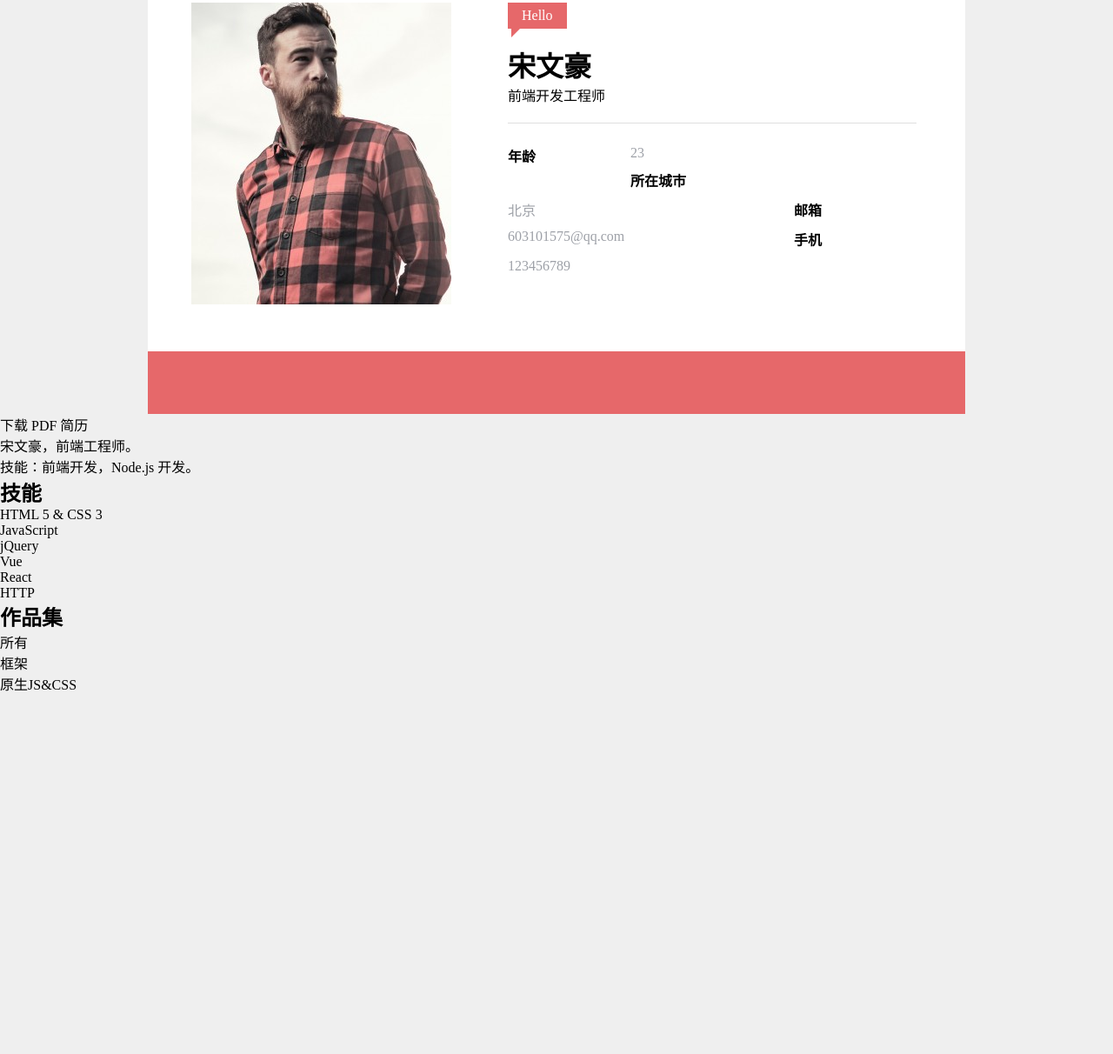
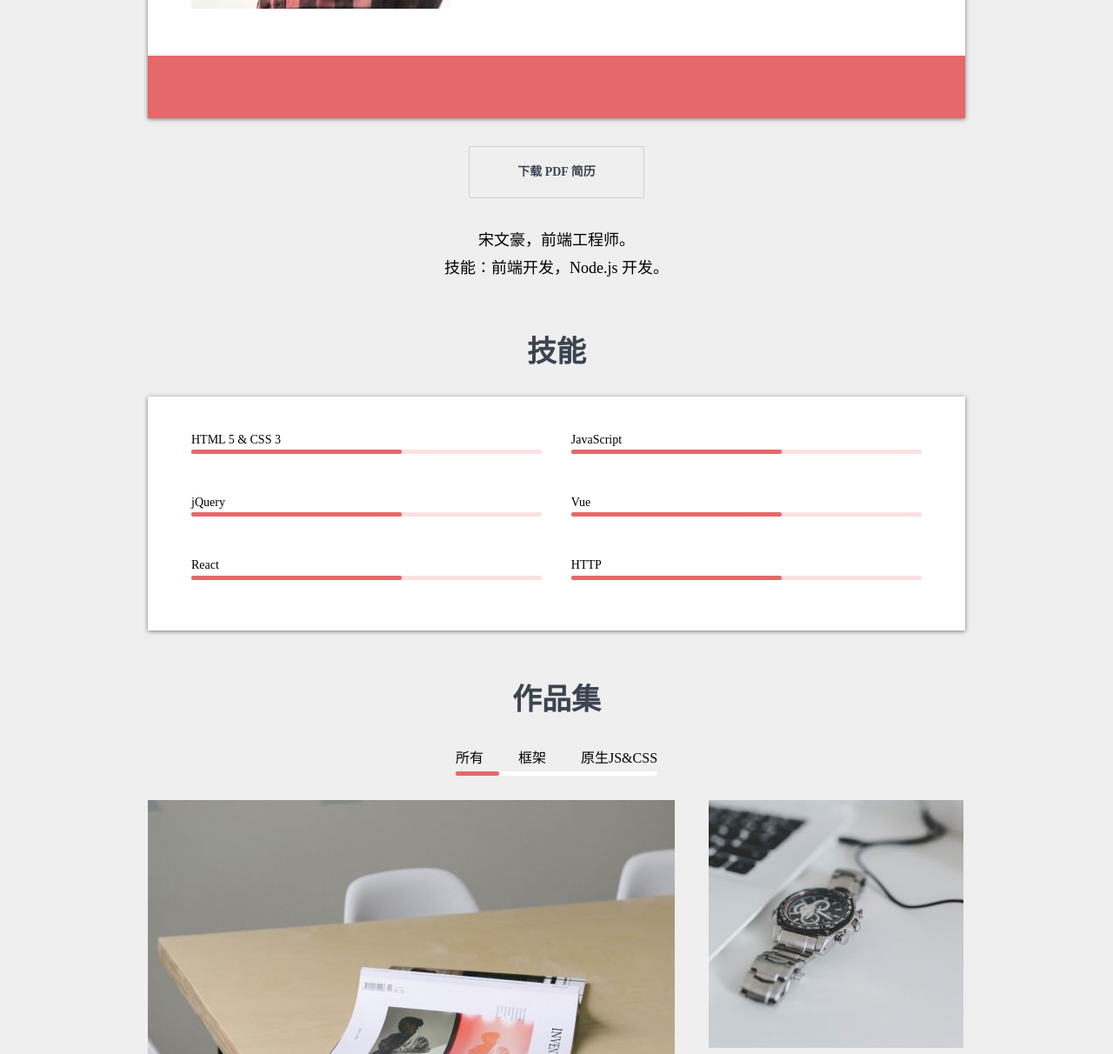
Before and after one commit to VanityEmperor/curriculum-vitae, a plain HTML site: page index.html in a window 1280 px wide. Shown: the part 562-1774 px from the top of the page at 87% size. Before the commit the page ends 1360 px from the top, so only its background shows below. Drawn offline with Linux system fonts and the light colour scheme.

Commit message:
制作按钮、技能条、作品展示区

```diff
--- a/index.html
+++ b/index.html
@@ -36,7 +36,7 @@
     <div class="banner" >
       <div class="mask"></div>
     </div>
-    <main>
+    <main style ="margin-top:-340px">
       <div class="userCard">
         <div class="pictureAndText clearfix">
           <div class="picture">
@@ -79,40 +79,103 @@
           </a>
         </footer>
       </div>
+     <p class="downloadResume-wrapper" >
+      <a class="downloadResume" href="./resume.pdf" target="_blank" download>下载 PDF 简历</a>
+     </p>
 
-      <a class="button" href="#">下载 PDF 简历</a>
-
-      <p>
+      <p class="selfIntroduction">
         宋文豪，前端工程师。<br>
         技能：前端开发，Node.js 开发。
       </p>
 
     </main>
-    <section>
+    <section class="skills">
       <h2>技能</h2>
-      <ol>
-        <li>HTML 5 &amp; CSS 3</li>
-        <li>JavaScript</li>
-        <li>jQuery</li>
-        <li>Vue</li>
-        <li>React</li>
-        <li>HTTP</li>
+      <ol class="clearfix">
+        <li>
+          <h3>
+          HTML 5 &amp; CSS 3
+          </h3>
+         <div class="progressBar">
+           <div class="progress"></div>
+         </div>
+        </li>
+        <li>
+            <h3>
+                JavaScript
+            </h3>
+           <div class="progressBar">
+             <div class="progress"></div>
+           </div>
+        </li>
+        <li>
+            <h3>
+                jQuery
+            </h3>
+           <div class="progressBar">
+             <div class="progress"></div>
+           </div>
+        </li>
+        <li>
+            <h3>
+                Vue
+            </h3>
+           <div class="progressBar">
+             <div class="progress"></div>
+           </div>
+        </li>
+        <li>
+            <h3>
+                React
+            </h3>
+           <div class="progressBar">
+             <div class="progress"></div>
+           </div>
+        </li>
+        <li>
+            <h3>
+                HTTP
+            </h3>
+           <div class="progressBar">
+             <div class="progress"></div>
+           </div>
+        </li>
       </ol>
     </section>
-    <section>
+    <section class="portfolio">
       <h2>作品集</h2>
       <nav>
-        <ol>
-          <li>所有</li>
-          <li>框架</li>
-          <li>原生JS&amp;CSS</li>
+        <ol class="clearfix">
+          <li id="portfolio1">所有</li>
+          <li id="portfolio2">框架</li>
+          <li id="portfolio3">原生JS&amp;CSS</li>
         </ol>
+        <div id="portfolioBar" class="bar state-1">
+          <div class="bar-inner"></div>
+        </div>
       </nav>
+      <script>
+        portfolio1.onclick=function(){
+          portfolioBar.className = 'bar state-1'
+        }
+        portfolio2.onclick=function(){
+          portfolioBar.className = 'bar state-2'
+        }
+        portfolio3.onclick=function(){
+          portfolioBar.className = 'bar state-3'
+        }
+      </script>
 
-      <div class="jobs">
-        <div class="big"></div>
-        <div class="small"></div>
-        <div class="small"></div>
+      <div class="works" style="height: 597px;">
+        <div class="big" style="top:0; left:0;">
+          <img src="./img/1.jpg" alt="作品1">
+        </div>
+        <div class="small" style="top:0; left:645px;">
+            <img src="./img/2.jpg" alt="作品2">
+        </div>
+        <div class="small" style="top:312px; left:645px;">
+            <img src="./img/3.jpg" alt="作品3">
+        </div>
       </div>
 
     </section>
--- a/style.css
+++ b/style.css
@@ -14,6 +14,12 @@ hr{
     height: 0;
     border: none;
     border-top: 1px solid #DEDEDE;
+}
+ul,ol{
+    list-style: none;
+}
+h1,h2,h3,h4,h5,h6{
+    font-weight: normal;
 }
 .clearfix::after{
     content: '';
@@ -88,6 +94,7 @@ hr{
        margin-left: auto;
        margin-right: auto;
        background-color: #FFFFFF;
+       box-shadow: 0px 1px 5px 0px rgba(0,0,0,0.5);
    }
    .userCard .welcome{
        background: #e6686a;
@@ -158,3 +165,137 @@ hr{
      fill: white;
      vertical-align: top;
  }
+ body > main {
+     margin-top: -340px;
+ }
+ body > main .downloadResume-wrapper{
+     text-align: center;
+ }
+ body > main .downloadResume{
+     font-size: 14px;
+     line-height: 16px;
+     padding: 21px 55px;
+     border: 1px solid #cdcfd1;
+     background: #efefef;
+     display: inline-block;
+     border-radius: 2px;
+     color:#3d4451;
+     font-weight: bold;
+     margin: 32px 0;
+     transition: box-shadow 0.2s;
+ }
+ body > main .downloadResume:hover{
+  box-shadow: 0px 4px 13px 0px rgba(0,0,0,0.2);
+ }
+ .selfIntroduction{
+    max-width: 940px;
+    margin-left: auto;
+    margin-right: auto;
+    text-align: center;
+    font-family: kai;
+    line-height: 1.8;
+    font-size: 18px;
+ }
+ section.skills,
+ section.portfolio{
+    max-width: 940px;
+    margin-left: auto;
+    margin-right: auto;
+    margin-top: 60px;
+ }
+ section.skills > h2 ,
+ section.portfolio > h2{
+     text-align: center;
+     color: #3d4451;
+     font-size: 34px;
+     line-height: 1.2;
+     font-weight: 600;
+ }
+ section.skills h3{
+     font-size: 14px;
+     line-height: 1.1;
+     padding-right: 40px;
+ }
+ section.skills > ol {
+     background: white;
+     box-shadow: 0px 1px 5px 0px rgba(0,0,0,0.5);
+     padding: 42px 50px 10px;
+     margin-top: 30px;
+ }
+ section.skills > ol > li{
+     float: left;
+     width: 48%;
+     box-sizing: border-box;
+ }
+ section.skills > ol > li:nth-child(even){
+     float: right;
+ }
+ section.skills .progressBar{
+     height:5px;
+     background: #fae1e1;
+     border-radius: 2px;
+     margin: 4px 0 48px;
+ }
+ section.skills .progressBar > .progress{
+     height: 100%;
+     background: #e6686a;
+     width: 60%;
+     border-radius: 2px;
+ }
+ section.portfolio{
+     text-align: center;
+     margin-bottom: 100px;
+ }
+ section.portfolio > nav {
+     text-align: center;
+ }
+ section.portfolio > nav > ol{
+     margin: 0 auto;
+     display: inline-block;
+     vertical-align: top;
+ }
+ section.portfolio > nav > ol >li{
+     float: left;
+     margin-left: 40px;
+     cursor: pointer;
+ }
+ section.portfolio > nav > ol > li:first-child{
+     margin-left: 0;
+ }
+ section.portfolio >nav{
+     display: inline-block;
+     vertical-align: top;
+     margin-top: 32px;
+ }
+ section.portfolio > nav .bar{
+  height: 5px;
+  background: white;
+  margin-top: 5px;
+  margin-bottom: 28px;
+  border-radius: 2px;
+ }
+ section.portfolio > nav .bar-inner{
+     height: 100%;
+     background: #e6686a;
+     border-radius: 2px;
+     transition: all 0.3s;
+ }
+ section.portfolio > nav .bar.state-1 .bar-inner{
+     margin-left: 0;
+     width: 50px
+ }
+ section.portfolio > nav .bar.state-2 .bar-inner{
+    margin-left: 73px;
+    width: 50px
+ }
+ section.portfolio > nav .bar.state-3 .bar-inner{
+    margin-left: 143px;
+    width: 91px
+ }
+ section.portfolio .works{
+     position: relative;
+ }
+ section.portfolio .works > .big,
+ section.portfolio .works > .small{
+     position: absolute;
+ }
```
Also changed, not shown: img/1.jpg (added), img/2.jpg (added), img/3.jpg (added).
